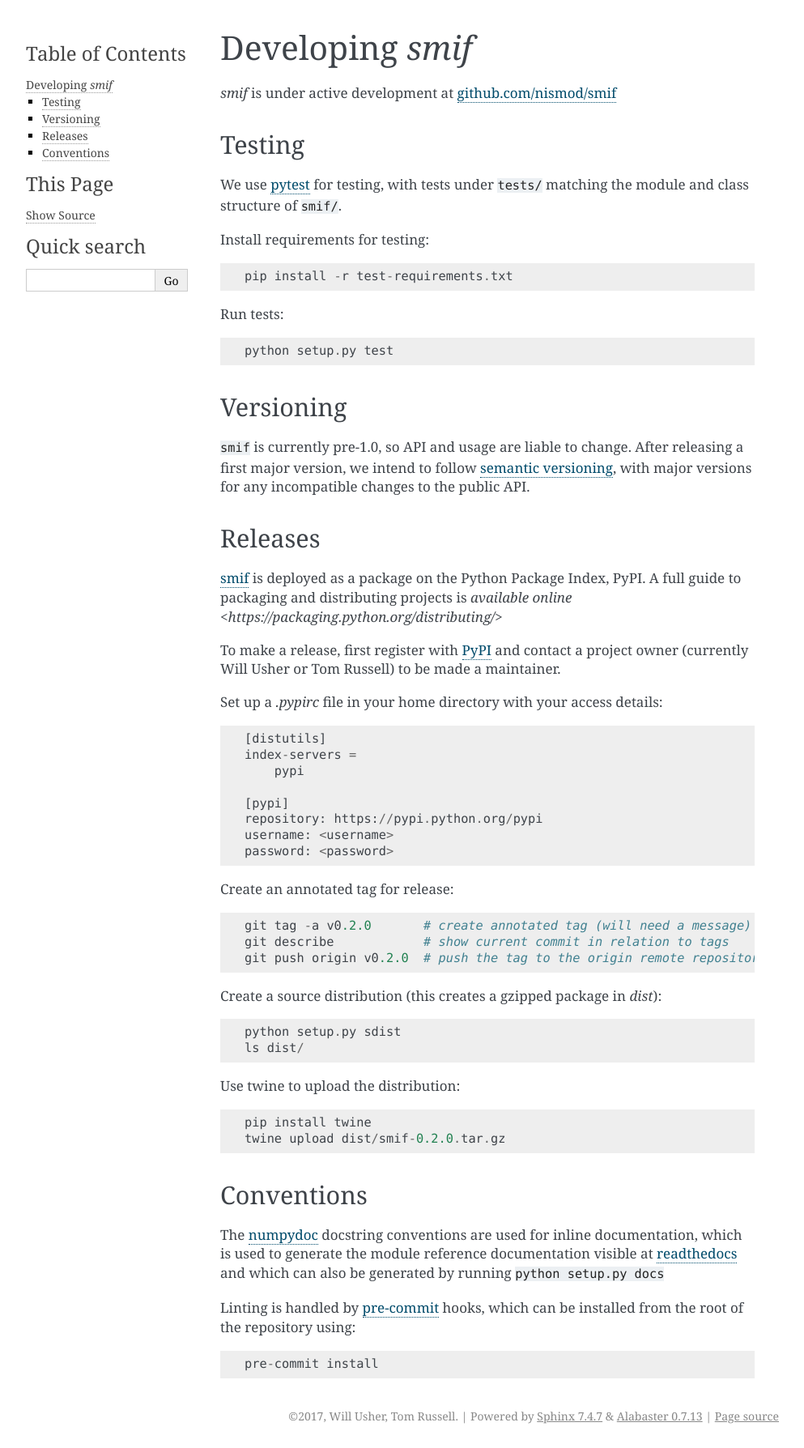
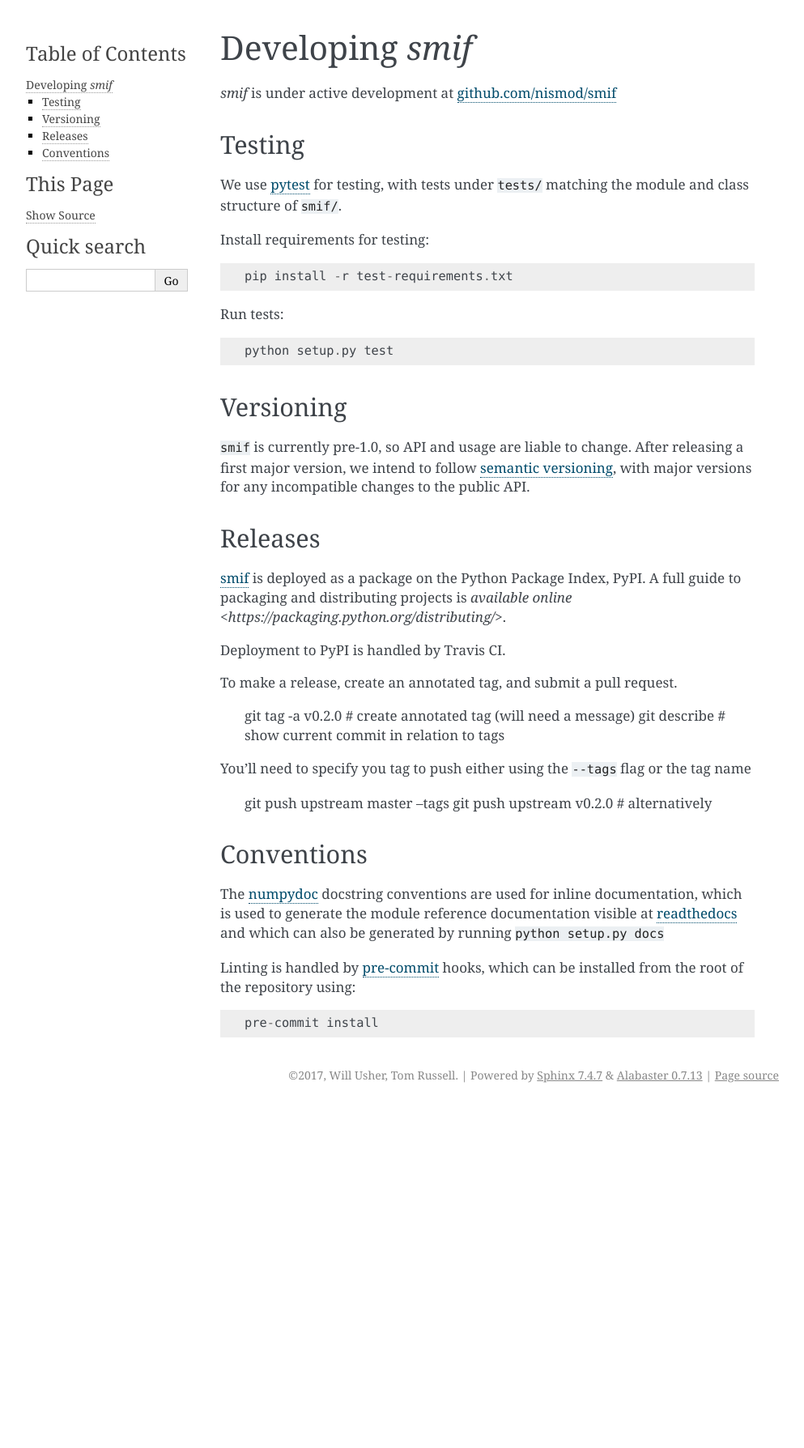
Before and after one commit to nismod/smif, a Sphinx documentation site: the page built from docs/developers.rst, in a window 1280 px wide. Shown: the whole page at 81% size, without its empty margins (148-1141 px from the left). Built offline with Sphinx 7.4.7, drawn with Linux system fonts in a browser that asks for light colours; formulas are drawn with MathJax 3; pages that are not in the unit, such as notebooks, are missing from menus; after the commit the page ends 1367 px from its top, so only the background shows below that.

Commit message:
docs: updated release section to use travis for continuous deployment

```diff
--- a/docs/developers.rst
+++ b/docs/developers.rst
@@ -35,38 +35,20 @@ Releases
 
 `smif`_ is deployed as a package on the Python Package Index, PyPI. A full guide
 to packaging and distributing projects is `available online
-<https://packaging.python.org/distributing/>`
+<https://packaging.python.org/distributing/>`.
 
-To make a release, first register with `PyPI`_ and contact a project owner
-(currently Will Usher or Tom Russell) to be made a maintainer.
+Deployment to PyPI is handled by Travis CI.
 
-Set up a `.pypirc` file in your home directory with your access details::
-
-    [distutils]
-    index-servers =
-        pypi
-
-    [pypi]
-    repository: https://pypi.python.org/pypi
-    username: <username>
-    password: <password>
-
-Create an annotated tag for release::
+To make a release, create an annotated tag, and submit a pull request.
 
     git tag -a v0.2.0       # create annotated tag (will need a message)
     git describe            # show current commit in relation to tags
-    git push origin v0.2.0  # push the tag to the origin remote repository
 
-Create a source distribution (this creates a gzipped package in `dist`)::
+You'll need to specify you tag to push either using the ``--tags`` flag or
+the tag name
 
-    python setup.py sdist
-    ls dist/
-
-Use twine to upload the distribution::
-
-    pip install twine
-    twine upload dist/smif-0.2.0.tar.gz
-
+    git push upstream master --tags
+    git push upstream v0.2.0        # alternatively
 
 
 Conventions
```
